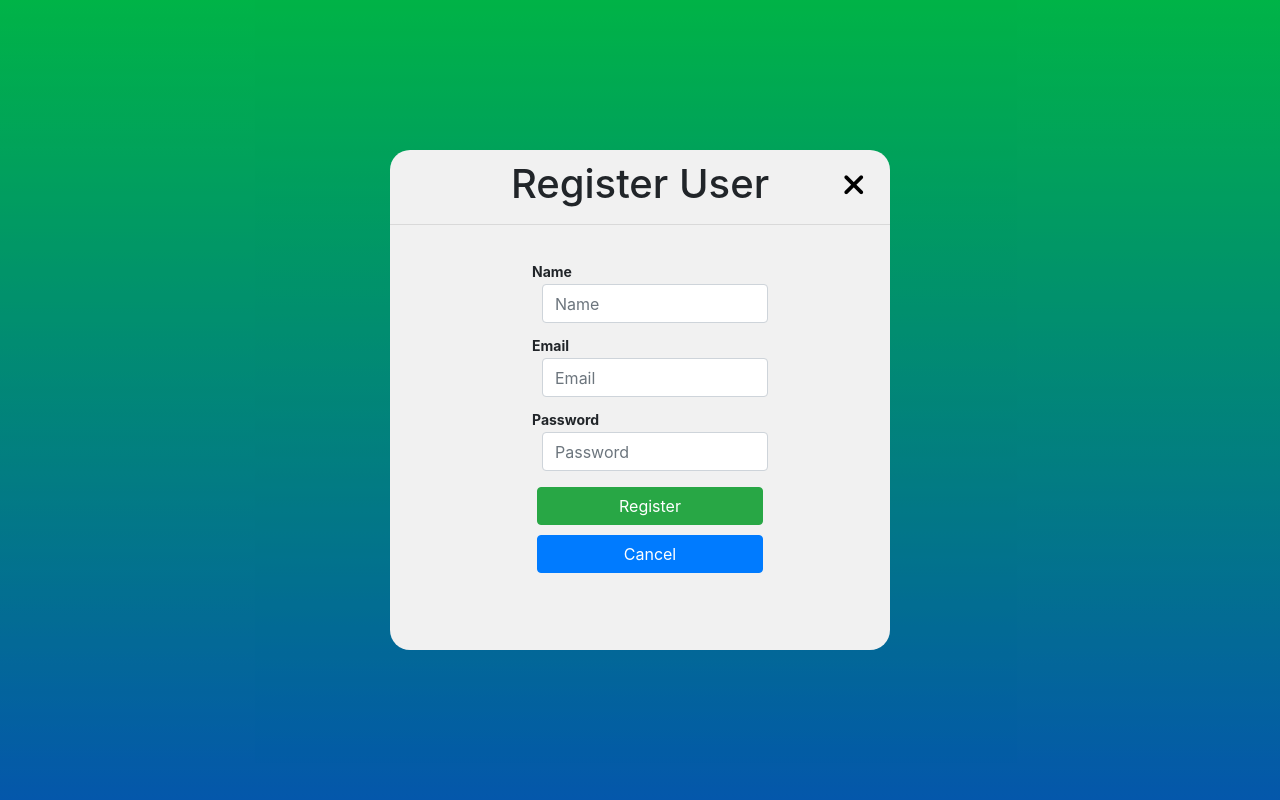
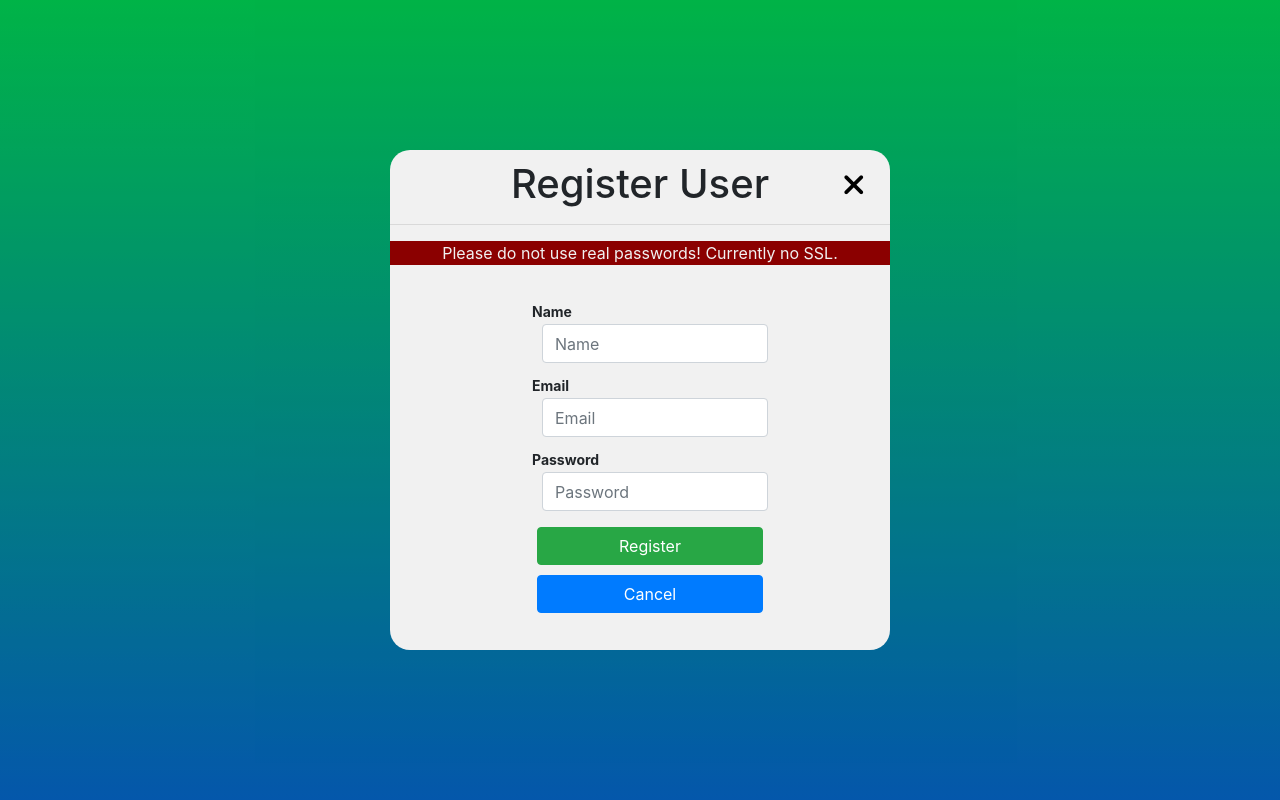
Before and after one commit to melisalarson/easy-do, a Node server app: page /register in a window 1280 px wide. Run offline with Node 20, Linux system fonts and the light colour scheme; some libraries are stand-ins or nearby versions.

Commit message:
add warning to register

```diff
--- a/views/auth/register.ejs
+++ b/views/auth/register.ejs
@@ -12,7 +12,7 @@
 
     <h1 class="form-title">Register User</h1>
     <hr>
-    <!-- <h3 class="warning">Do not use real passwords! We do not have good security yet!</h3> -->
+    <p class="warning">Please do not use real passwords! Currently no SSL.</p>
 
 <form class="add-user" action="/register" method="POST">
   <a href="/tasks/" class="close-btn"><i class="fa fa-times"></i></a>
```
